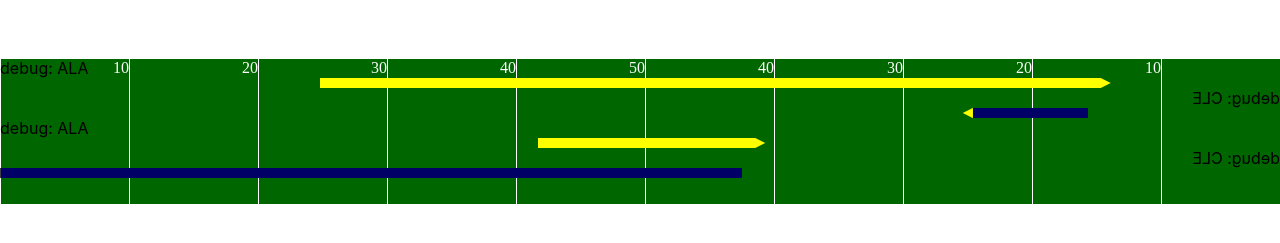
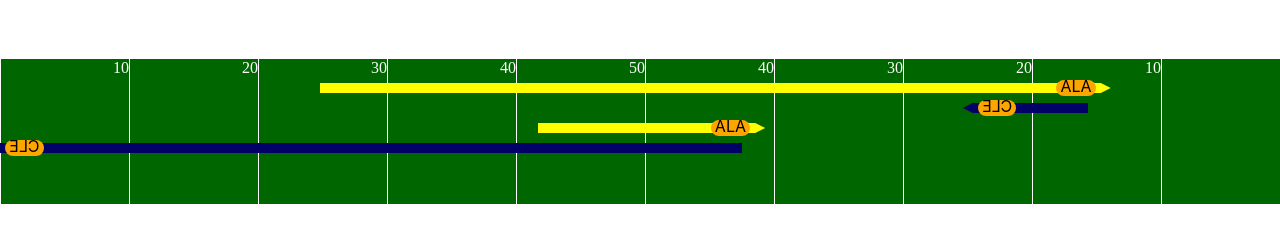
Before and after one commit to smiiith/fbcharts, a React app in the folder chartit/: page / in a window 1280 px wide. Shown: the part 63-306 px from the top of the page. Built offline with nearby package versions, Linux system fonts and the light colour scheme.

Commit message:
Modal close fix. Styling.

```diff
--- a/chartit/src/index.css
+++ b/chartit/src/index.css
@@ -34,11 +34,11 @@ code {
 	display: block;
 	border: none;
 	padding: 0;
-	margin: 0;
+	margin: 10px 0;
  	height: 10px;
- 	line-height: 0.65rem;
+ 	line-height: 0.55rem;
  	text-align: right;
-	background-color: yellow;
+	background-color: #ffff00;
 }
 
 .flipY .drivebar {
@@ -50,7 +50,11 @@ code {
 	font-size: 1.25rem;
 	content: '\e801';
 	margin-right: -10px;
-	color: yellow;
+	color: #ffff00;
+}
+
+.flipY .drivebar:after {
+	color: #000066;
 }
 
 .playlistContainer {
@@ -79,6 +83,7 @@ code {
 .field {
 	/*width: 800px;*/
 	width: 100%;
+	margin: 25px 0;
 }
 
 .fieldSub {
@@ -122,3 +127,15 @@ code {
 .flipY {
 	transform: rotateY(180deg);
 }
+
+.homeTeamIcon {
+	border-radius: 25px;
+	padding: 2px 4px;
+	width: auto;
+	height: 12px;
+	display: inline-block;
+	background-color: orange;
+	position: relative;
+	right: 5px;
+	top: -3px;
+}
--- a/chartit/src/index.js
+++ b/chartit/src/index.js
@@ -154,13 +154,9 @@ class Drive extends React.Component {
 	handleCloseModal () {
 		console.log('drive close func');
 		this.setState({ showModal: false }, function () {
-			console.log('drive callback func');
+			// make sure this state is set when the component renders
 			this.setState({ showModal : false });
 		});
-
-	  //   this.setState((prevState, props) => ({
-			// showModal: false
-	  //   }));
 	}
 
 	render() {
@@ -168,8 +164,8 @@ class Drive extends React.Component {
 		const data = this.props;
 		return (
 			<div className={!data.isHomeTeam ? 'flipY' : ''}>
-				<div>debug: {data.team}</div>
 				<div className="drivebar" style={getDriveStyle(data.driveLength, data.startingYardLine)} onClick={this.handleOpenModal}>
+				<div className="homeTeamIcon">{data.team}</div>
 					<PlayList
 						closeCallback={this.handleCloseModal}
 						isOpen={this.state.showModal}
@@ -331,8 +327,6 @@ function calcYardsPerPlay (play, team) {
 function getDriveStyle (driveLength, startingYardLine) {
 	const yardFactor = 10;
 	return {
-		// width : (driveLength * yardFactor) + 'px',
-		// marginLeft : (startingYardLine * yardFactor) + 'px'
 		width : driveLength + '%',
 		marginLeft : startingYardLine + '%'
 	};
@@ -346,8 +340,8 @@ function getPlayStyle (yards) {
 
 // deprecated
 function getPlayLengthStyle (homeTeam, team, play, yards) {
-	let margLeft = (play.side != play.lastSide) ? (play.lastYardLine) : play.lastYardLine;
-	if (team != play.lastSide) {
+	let margLeft = (play.side !== play.lastSide) ? (play.lastYardLine) : play.lastYardLine;
+	if (team !== play.lastSide) {
 		margLeft = 100 - margLeft;
 	}
 	if (yards) {
```
